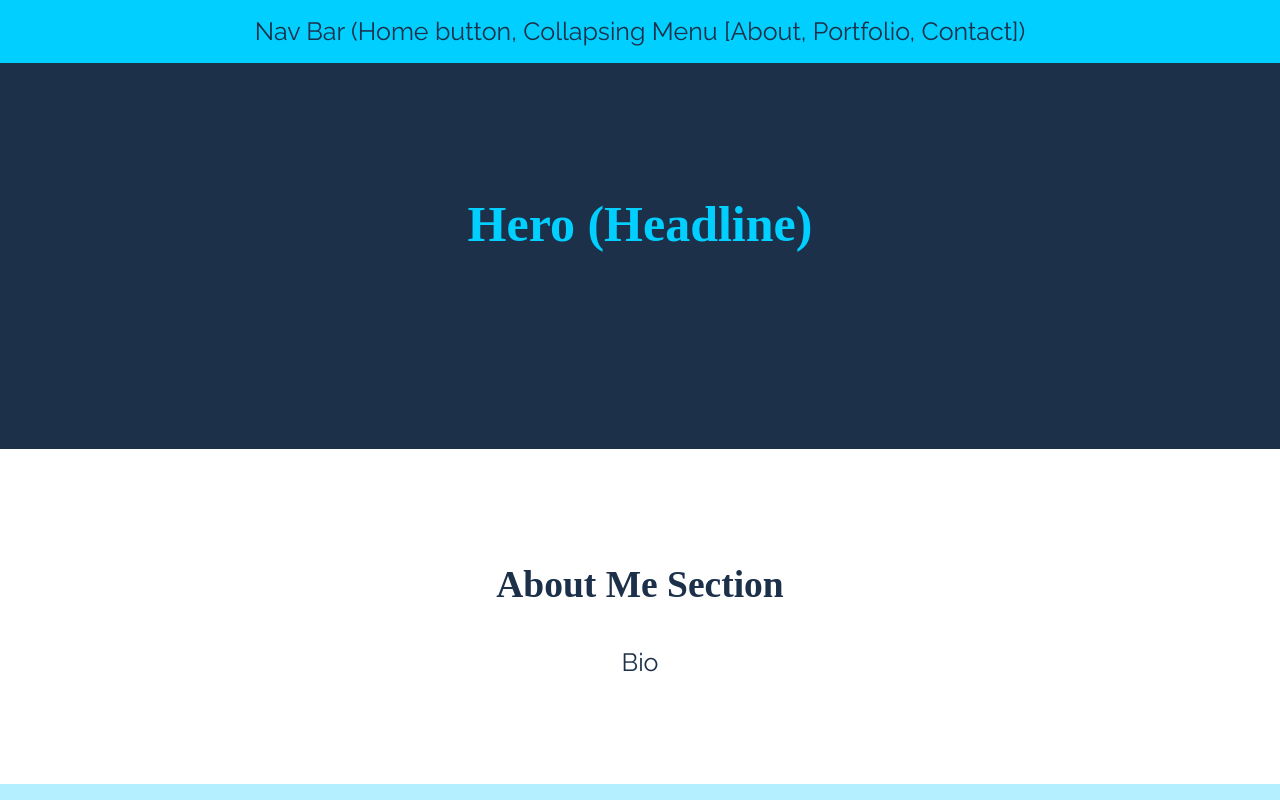
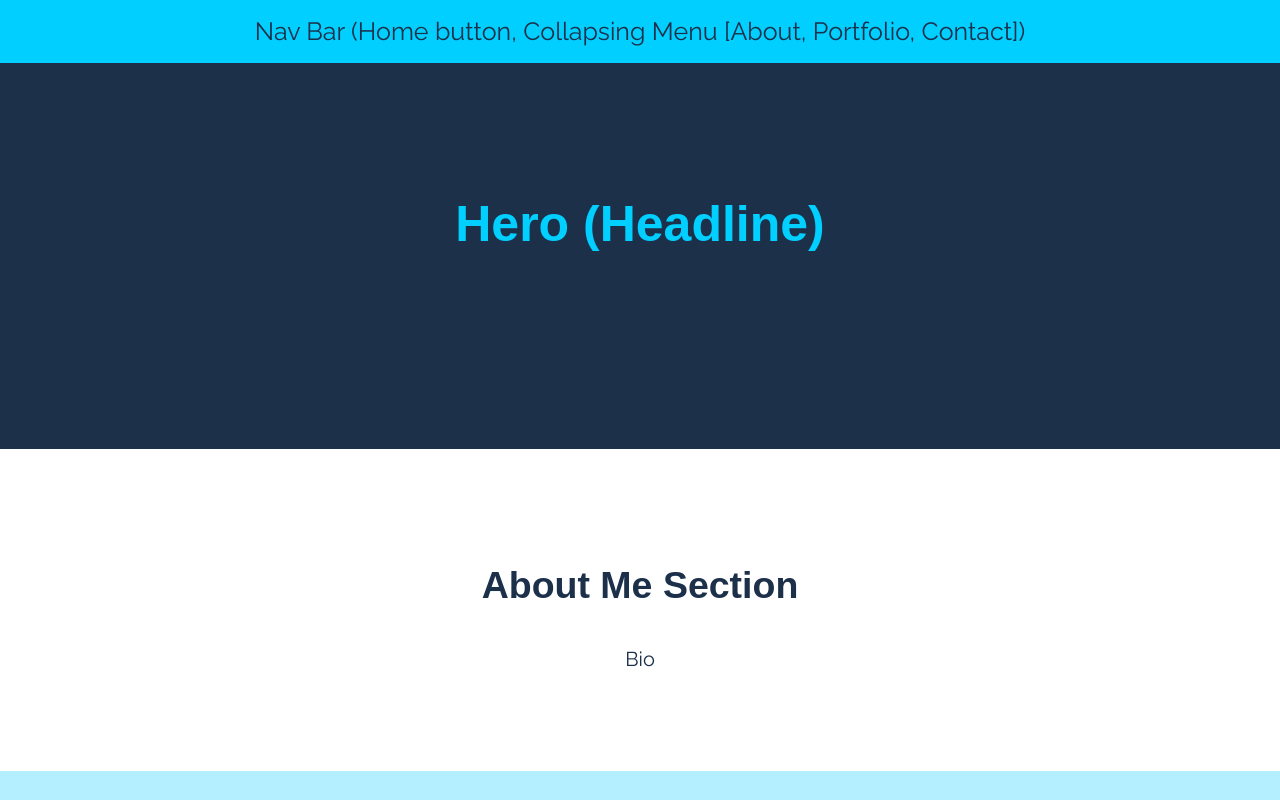
Before and after one commit to B-Starr7/portfolio-wireframe, a plain HTML site: page index.html in a window 1280 px wide. Shown: the top 800 px of the page. Drawn offline with Linux system fonts and the light colour scheme.

Commit message:
font size changes

```diff
--- a/index.css
+++ b/index.css
@@ -5,7 +5,6 @@
 body {
     font-family: 'Raleway', sans-serif;
     font-size: 25px;
-    color: black;
     text-align: center;
     line-height: 1.5;
     margin: 0px;
@@ -15,6 +14,7 @@ nav, footer {
     padding: 1% 0;
     background-color: #00CFFF;
     color: #1C304A;
+    font-size: 25px;
 }
 
 nav {
@@ -29,7 +29,7 @@ header {
     padding: 12% 0;
     background-color: #1C304A;
     color: #00CFFF;
-    font-family: 'Raleway-bold';
+    font-family: 'Raleway-bold', sans-serif;
 }
 
 section {
@@ -45,5 +45,9 @@ section:nth-child(even) {
   }
 
 h2 {
-    font-family: 'Raleway-bold';
+    font-family: 'Raleway-bold', sans-serif;
 }
+
+p {
+    font-size: 20px;
+}
```
